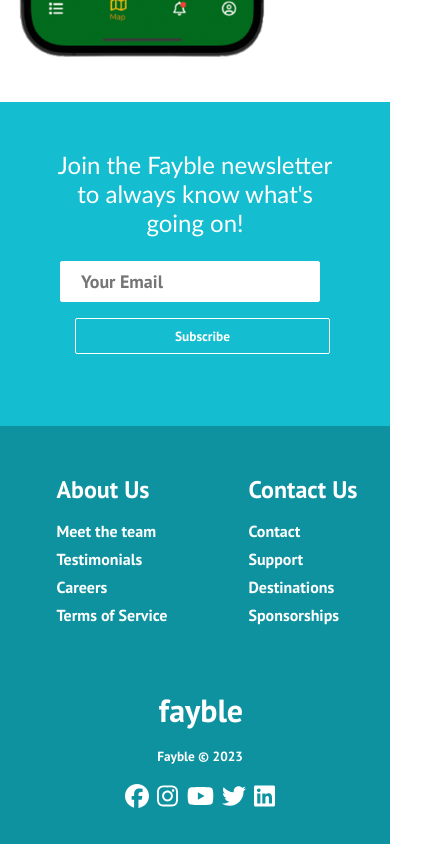
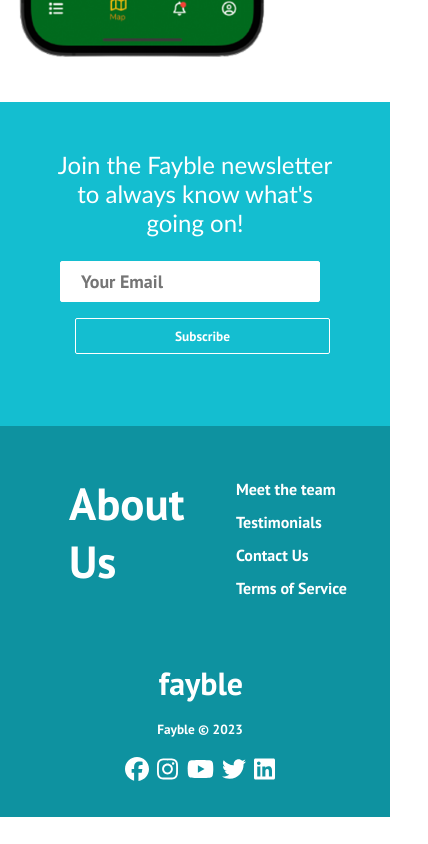
Before and after one commit to oanders6/fayble-wesbite, a React (Create React App) app: page / in a window 390 px wide. Shown: the part 1393-2237 px from the top of the page, 428 px wide, since content can reach past the window. After the commit the page ends 2210 px from the top, so only its background shows below. Built offline with nearby package versions, Linux system fonts and the light colour scheme.

Commit message:
formatted for mobile w/o subscription

```diff
--- a/src/components/Footer.css
+++ b/src/components/Footer.css
@@ -51,11 +51,12 @@
   max-width: 1000px;
   display: flex;
   justify-content: center;
-  margin-left: 75px;
+  /* margin-left: 75px; */
 }
 
 .footer-link-wrapper {
   display: flex;
+  justify-content: center;
 }
 
 .footer-link-items {
@@ -74,12 +75,16 @@
 
 .footer-link-items > h2 {
   color: #fff;
+  font-size: 45px;
+  margin-left: 50px;
 }
 
 .footer-link-items a {
+  margin-top: auto;
   color: #fff;
   text-decoration: none;
   margin-bottom: 0.5rem;
+  margin-left: 25px;
 }
 
 .footer-link-items a:hover {
--- a/src/components/Footer.js
+++ b/src/components/Footer.js
@@ -37,17 +37,12 @@
         <div className="footer-link-wrapper">
           <div class="footer-link-items">
             <h2>About Us</h2>
-            <Link to="/sign-up">Meet the team</Link>
-            <Link to="/">Testimonials</Link>
-            <Link to="/">Careers</Link>
-            <Link to="/">Terms of Service</Link>
           </div>
           <div class="footer-link-items">
-            <h2>Contact Us</h2>
-            <Link to="/">Contact</Link>
-            <Link to="/">Support</Link>
-            <Link to="/">Destinations</Link>
-            <Link to="/">Sponsorships</Link>
+          <Link to="/sign-up">Meet the team</Link>
+            <Link to="/">Testimonials</Link>
+            <Link to="/">Contact Us</Link>
+            <Link to="/">Terms of Service</Link>
           </div>
         </div>
         {/* <div className="footer-link-wrapper"> */}
```
